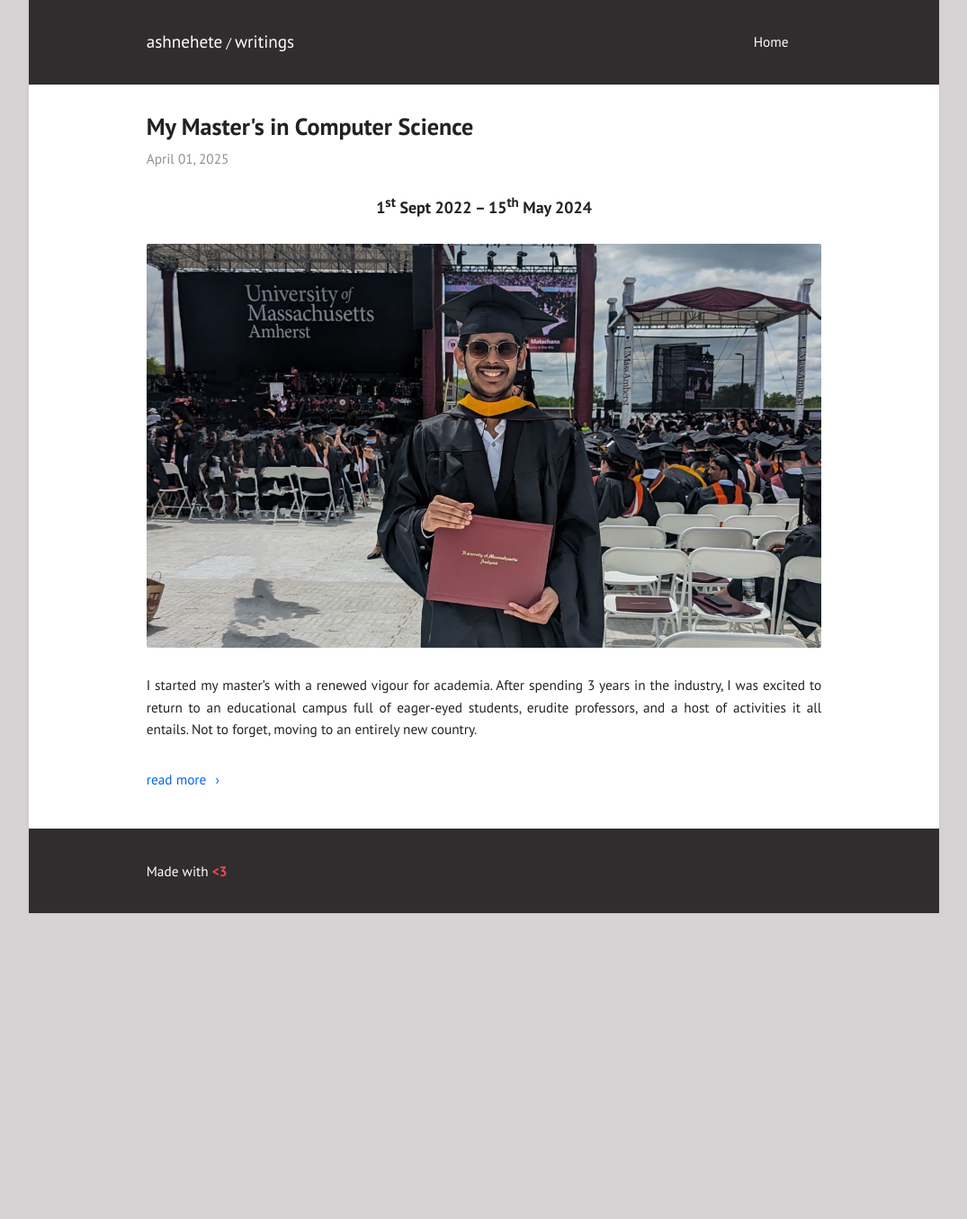
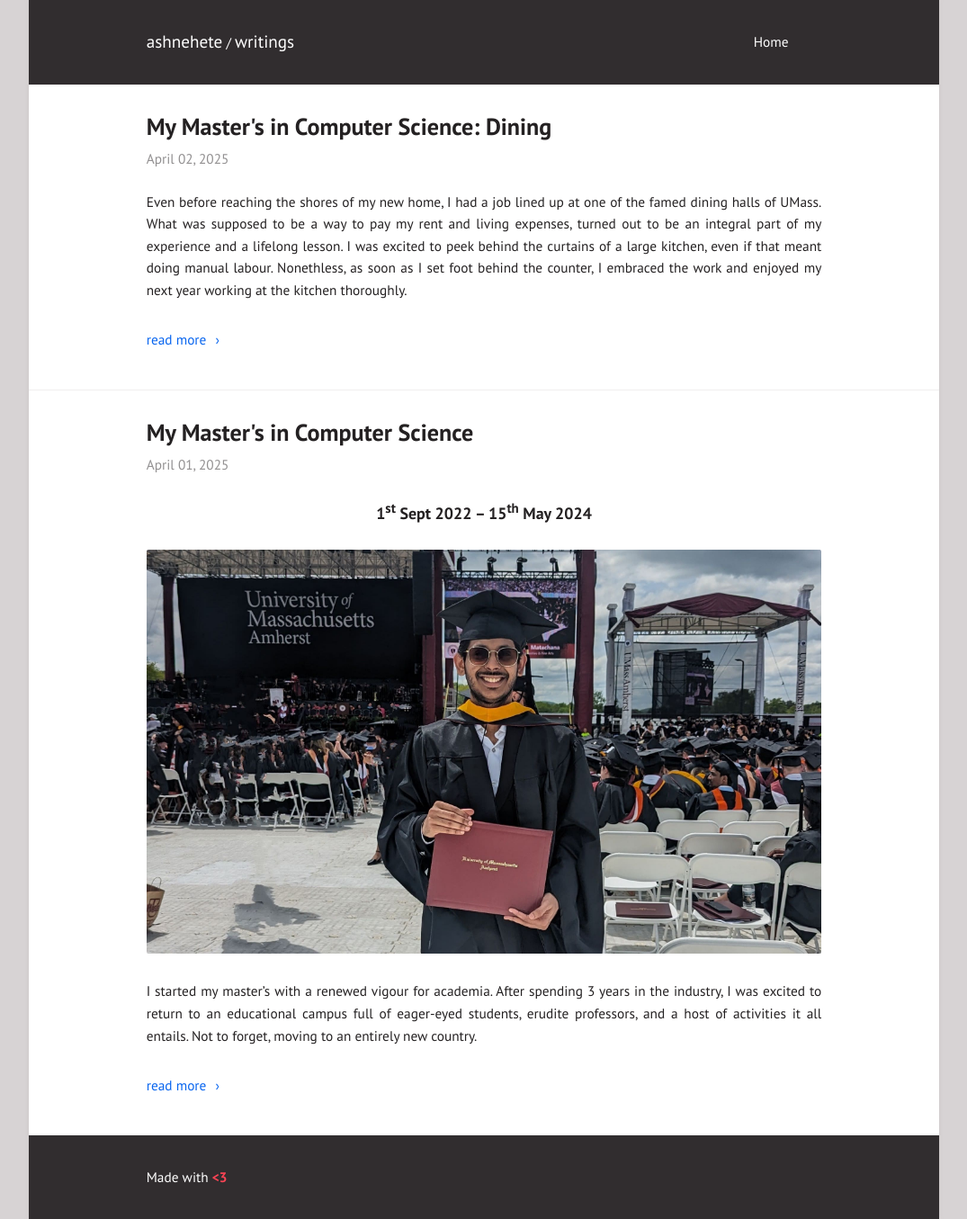
Before and after one commit to ashnehete/writings, a Jekyll site: the page built from index.html, in a window 1280 px wide. Shown: the whole page at 90% size, without its empty margins (102-1177 px from the left). Built offline with Jekyll 4.4.1, drawn with Linux system fonts in a browser that asks for light colours; before the commit the page ends 1015 px from its top, so only the background shows below that.

Commit message:
Add masters dining post

```diff
--- a/_posts/2025-04-01-masters-00.md
+++ b/_posts/2025-04-01-masters-00.md
@@ -20,7 +20,7 @@ In this upcoming series, I write my experiences for posterity, but I wouldn’t
 
 ### Table of Contents
 
-1. Dining
+1. [Dining](/masters-01-dining/)
 2. Amherst
 3. University of Massachusetts
 4. Academics
--- /dev/null
+++ b/_posts/2025-04-02-masters-01-dining.md
@@ -0,0 +1,23 @@
+---
+title:  "My Master's in Computer Science: Dining"
+layout: post
+categories: masters
+---
+
+Even before reaching the shores of my new home, I had a job lined up at one of the famed dining halls of UMass. What was supposed to be a way to pay my rent and living expenses, turned out to be an integral part of my experience and a lifelong lesson. I was excited to peek behind the curtains of a large kitchen, even if that meant doing manual labour. Nonethless, as soon as I set foot behind the counter, I embraced the work and enjoyed my next year working at the kitchen thoroughly.
+
+
+
+Every day I would don my dining t-shirt, a cap, and tight gloves before stepping in front of a blazing hot wok to prepare the next stir-fry order. The humdrum of repetition, monotony of muscle memory was only broken when someone ordered the tofu instead of the usual chicken. Yet, I was happy. Putting my brain to rest at the night shift after a full day of classes always transitioned into a good sleep and a better morning.
+
+While working at the dining hall, I ate college food, met college students, and made college friends. But I also made friends with the other minimum wage workers who came from a diverse set of backgrounds. I met Americas who had never left the state, I met immigrants from Korea and Thailand who were trying to raise a family by cooking food, and I met a chill dude who taught me everything I know about stir-frying vegetables in a wok. I met a passionate actor while cutting vegetables, who invited me to a wonderful community production of Macbeth. I also met a fellow countryman aspiring to be the general manager of the dining hall, and more. These weren’t the kind of people I would have ever met in my academic circles, and I will always be indebted to these interactions for shaping my current worldview.
+
+In my school, I studied an essay which extolled the virtues of manual labour in a world which values mental labour disproportionately more. This was probably my best chance to experience those ideas for myself and truly understand the differences. Eventually though, I moved on to other part-time opportunities like tutoring and website design; hopefully not leaving behind the kitchen for the rest of my life.
+
+### Table of Contents
+
+1. [Dining](/masters-01-dining/)
+2. Amherst
+3. University of Massachusetts
+4. Academics
+5. Research
```
